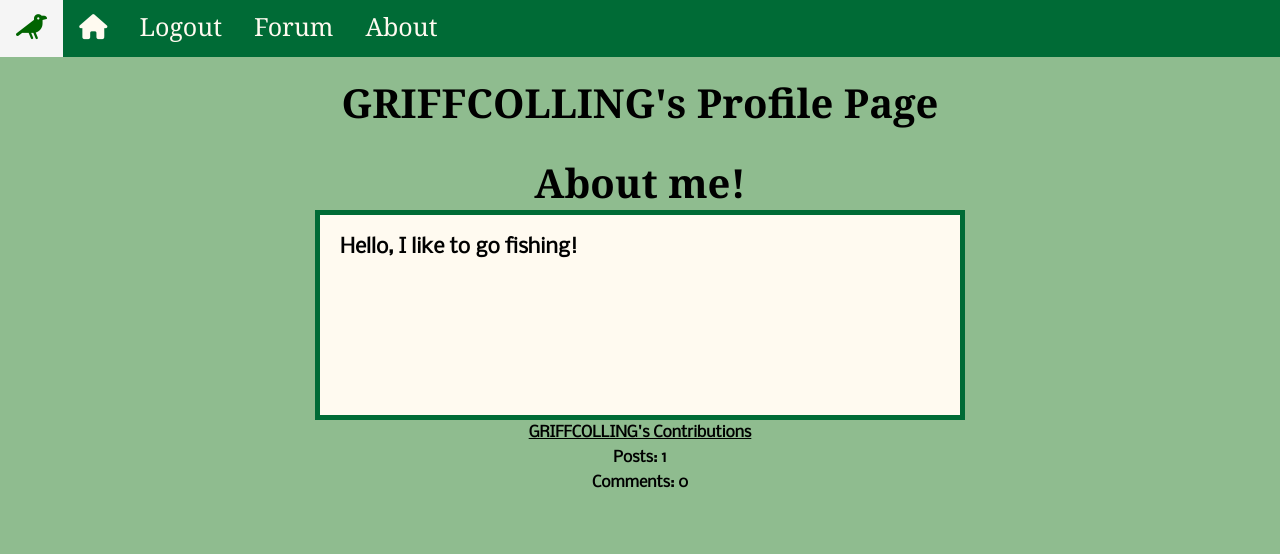
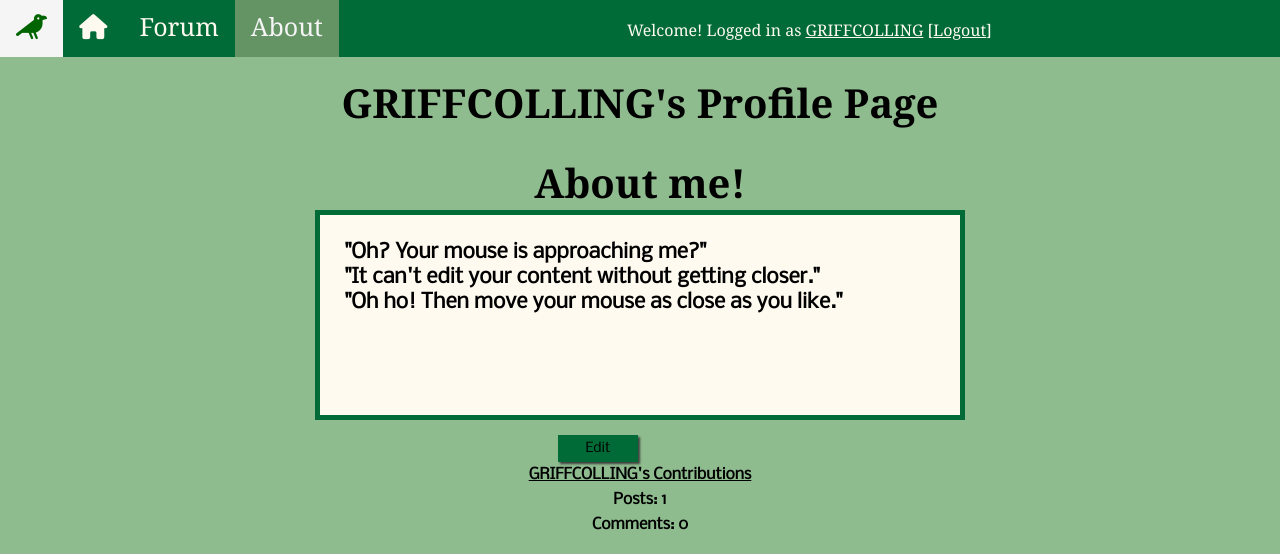
Before and after one commit to COSC481W-2023Fall/nestdoor-app, a Django app: page /user/1 in a window 1280 px wide. Shown: the top 554 px of the page. Run offline with Django 4.2, Linux system fonts and the light colour scheme; a user stored in the database is signed in; data comes from the database, SQL or seed files in the repository; both versions use the stored data as it was after the commit; parts of the project's set-up code (start-up, migrations or seed data) failed here and were passed over; some libraries are stand-ins or nearby versions; some web fonts are replaced.

Commit message:
QOL Improvements Re. User Profiles, Logouts, and Nav
Several quality of life improvements:
* standardized the header, although we need to template this instead of copy-pasting to each page;
* moved logout link to right side of page;
* fixed all known issues with respect to templatetag for userlink.

```diff
--- a/src/nestdoorapp/static/css/userprofile.css
+++ b/src/nestdoorapp/static/css/userprofile.css
@@ -141,6 +141,7 @@ p {
 .topnav {
     background-color: rgb(0, 107, 54);
     font-family: 'Corben', Georgia, Times, serif;
+    position: relative;
     overflow: hidden;
     text-align: center;
     position: fixed;
@@ -151,7 +152,7 @@ p {
 }
 
     /* Style the links inside the navigation bar */
-  .topnav a {
+    .topnav a:not(.userlink,.logout) {
         float: left;
         color: floralwhite;
         display: block;
@@ -162,15 +163,34 @@ p {
     }
 
     /* Change the color of links on hover */
-  .topnav a:hover {
+    .topnav a:hover:not(.userlink,.logout) {
         background-color: whitesmoke;
         color: darkgreen;
     }
 
     /* Add a color to the active/current link */
-  .topnav a.active {
+    .topnav a.active:not(.userlink,.logout) {
         background-color: rgb(100, 147, 100);
         color: whitesmoke;
+    }
+
+.welcome-user {
+    position: relative;
+    top: 24px;
+}
+
+    .welcome-user,
+    .welcome-user a,
+    .welcome-user a.hover,
+    .welcome-user a.active {
+        color: floralwhite;
+    }
+
+        .welcome-user a,
+        .welcome-user a.hover,
+        .welcome-user a.active {
+            text-decoration: underline;
+            color: floralwhite;
         }
 
   .center {
--- a/src/nestdoorapp/templates/about.html
+++ b/src/nestdoorapp/templates/about.html
@@ -1,4 +1,5 @@
 {% load static %}
+{% load userlink %}
 <!DOCTYPE html>
 <html>
     <head>
@@ -15,14 +16,13 @@
                     <a href="/homepage"><i class = "fa-solid fa-crow"></i></a>
                     <a href="/homepage"><i class = "fa-solid fa-home"></i></a>
                     {% if user.is_authenticated %}
-                    <a href="/logout">Logout</a>
                     {% else %}
                     <a href="/login">Login</a>
                     {% endif %}
                     <a href="/forum">Forum</a>
                     <a class="active" href="">About</a>
                     {% if user.is_authenticated %}
-                        <span> Welcome! Logged in as {{user.username}}</span>
+                    <span class="welcome-user"> Welcome! Logged in as {% userlink your_id %} [<a class="logout" href="/logout">Logout</a>]</span>
                     {% endif %}
                 </div>
 
--- a/src/nestdoorapp/templates/userprofilepage.html
+++ b/src/nestdoorapp/templates/userprofilepage.html
@@ -15,14 +15,16 @@
             <div id="content-wrap">
                 <div class="topnav">
                     <a href="/homepage"><i class="fa-solid fa-crow"></i></a>
-                    <a class="/homepage"><i class="fa-solid fa-house"></i></a>
+                    <a href="/homepage"><i class="fa-solid fa-home"></i></a>
                     {% if user.is_authenticated %}
-                    <a href="/logout">Logout</a>
                     {% else %}
                     <a href="/login">Login</a>
                     {% endif %}
                     <a href="/forum">Forum</a>
-                    <a href="/about">About</a>
+                    <a class="active" href="">About</a>
+                    {% if user.is_authenticated %}
+                    <span class="welcome-user"> Welcome! Logged in as {% userlink your_id %} [<a class="logout" href="/logout">Logout</a>]</span>
+                    {% endif %}
                 </div>
                 <!-- Show user's name --Sal -->
                 <h1 class = "title">{{ username }}'s Profile Page</h1>
--- a/src/nestdoorapp/templatetags/userlink.py
+++ b/src/nestdoorapp/templatetags/userlink.py
@@ -2,24 +2,14 @@ from django.template import Library, Node
 from django.template.exceptions import TemplateSyntaxError
 from django.contrib.auth.models import User
 from django.core.exceptions import ObjectDoesNotExist
+from django.utils.safestring import mark_safe
 
 register = Library()
 
-class LatestContentNode(Node):
-    def __init__(self, id):
-        self.id = id
-
-    def render(self, context):
-        try:
-            user = User.objects.get(id = self.id)
-            return "<a href=\"/user/" + str(self.id) + "\">" + user.username + "</a>"
-        except ObjectDoesNotExist:
-            return "Bad user."
-
-def userlink(parser, token):
-    bits = token.contents.split()
-    if len(bits) != 2:
-        raise TemplateSyntaxError("userlink tag takes one argument, a user ID")
-    return LatestContentNode(bits[1])
-
-userlink = register.tag(userlink)
+@register.simple_tag
+def userlink(user_id):
+    try:
+        user = User.objects.get(id = user_id)
+        return mark_safe("<a class=\"userlink\" href=\"/user/" + str(user_id) + "\">" + user.username.upper() + "</a>")
+    except ObjectDoesNotExist:
+        return "Bad user."
--- a/src/nestdoorapp/views.py
+++ b/src/nestdoorapp/views.py
@@ -9,7 +9,9 @@ from rest_framework.views import APIView
 # Create your views here.
 
 def home_screen_view(request):
-    return render(request, "homepage.html", {}) #<-- {} for database variables
+    context = {}
+    context["your_id"] = request.user.id
+    return render(request, "homepage.html", context) #<-- {} for database variables
 
 def login_view(request):
     context = {}
@@ -44,10 +46,14 @@ def logout_view(request):
     #return render(request, "home.html", {}) #<-- {} for database variables
 
 def forum_view(request):
-    return render(request, "forum.html", {}) #<-- {} for database variables
+    context = {}
+    context["your_id"] = request.user.id
+    return render(request, "forum.html", context) #<-- {} for database variables
 
 def about_view(request):
-    return render(request, "about.html", {}) #<-- {} for database variables
+    context = {}
+    context["your_id"] = request.user.id
+    return render(request, "about.html", context ) #<-- {} for database variables
 
 def user_post_view(request):
     context = {}
@@ -56,6 +62,7 @@ def user_post_view(request):
     replies = Reply.objects.filter(for_post_id=post_id)
     context['post'] = post
     context['replies'] = replies
+    context["your_id"] = request.user.id
     # id = request.POST.get('id', '200') #Gets the post id from the post request from the Forum. 200 is just a default random value in case id does not exist
     # try:
     #     Post.objects.filter(post_id=id)[0] #Checks if the id from the url is equals to any post_id from the database and grabs the first value
@@ -77,7 +84,9 @@ def sign_up(request):
     return render(request, 'registration/sign_up.html', {"form":form})
 
 def bad_profile_view(request):
-    return render(request, "bad_user.html")
+    context = {}
+    context["your_id"] = request.user.id
+    return render(request, "bad_user.html", context)
 
 def user_profile_view(request, user_id):
     try:
@@ -85,9 +94,11 @@ def user_profile_view(request, user_id):
     except ObjectDoesNotExist:
         return render(request, "bad_user.html")
     context = {}
+    context["is_me"] = request.user.id == user_id
     context["username"] = user.username.upper()
     context["num_posts"] = Post.objects.filter(posted_by = user_id).count()
     context["num_comments"] = Reply.objects.filter(posted_by = user_id).count()
+    context["your_id"] = request.user.id
     return render(request, "userprofilepage.html", context)
 
 #####Test_Views
```
Also changed, not shown: src/nestdoorapp/static/css/homepage.css (+23 -3 lines), src/nestdoorapp/templates/bad_user.html (+5 -3 lines), src/nestdoorapp/templates/forum.html (+9 -6 lines), src/nestdoorapp/templates/homepage.html (+7 -7 lines), src/nestdoorapp/templates/logout.html (+3 -4 lines), src/nestdoorapp/templates/userpost.html (+8 -5 lines), src/db.sqlite3. Lines whose indentation alone changed are shown as unchanged.
